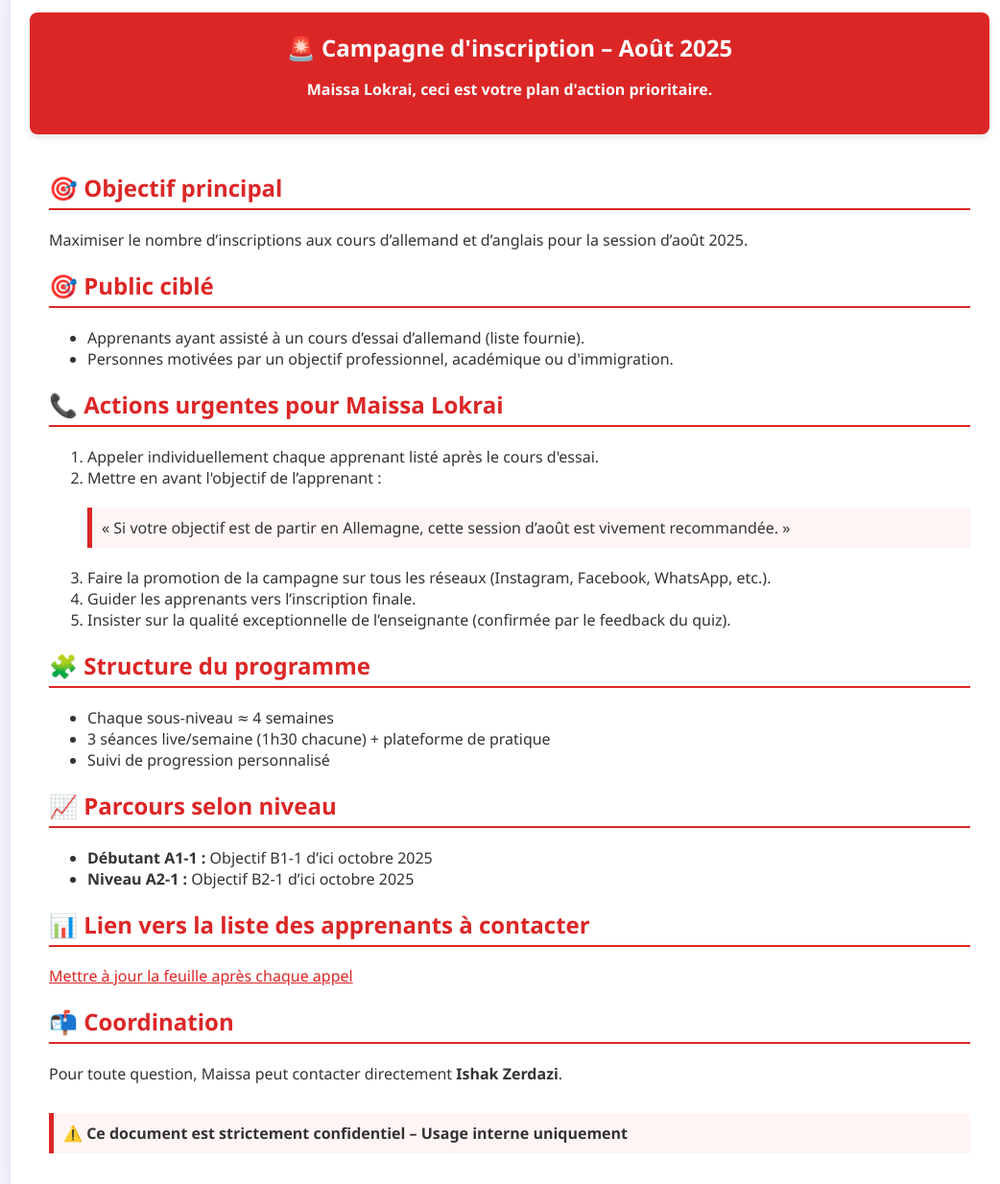
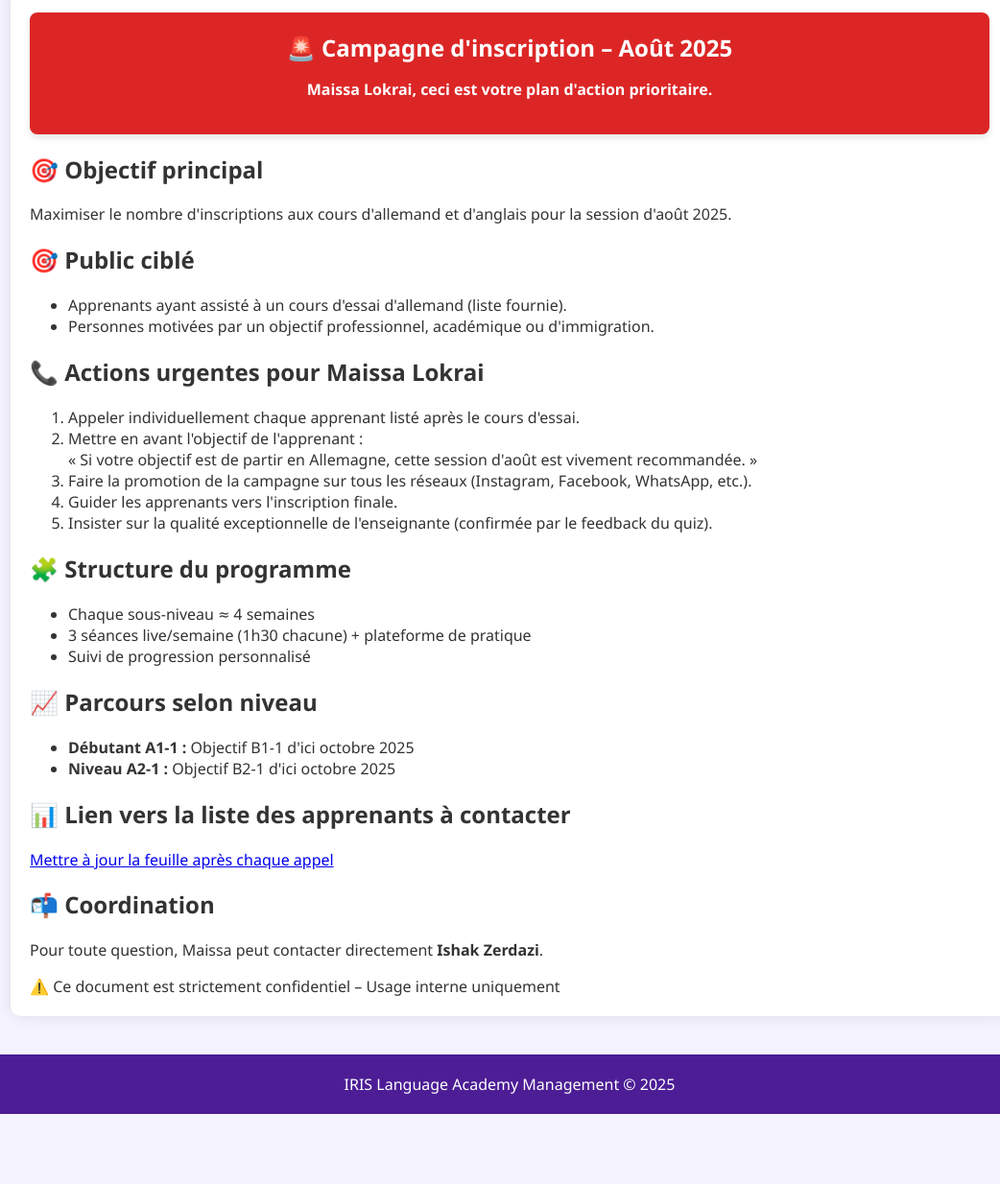
Before and after one commit to irisacademy-dz/gestion, a plain HTML site: page index.html in a window 1280 px wide. Shown: the part 957-2191 px from the top of the page at 96% size, without its empty margins (109-1151 px from the left). After the commit the page ends 2118 px from the top, so only its background shows below. Drawn offline with Linux system fonts and the light colour scheme.

Commit message:
Update index.html

```diff
--- a/index.html
+++ b/index.html
@@ -142,6 +142,23 @@
             margin-top: 30px;
         }
 
+        #campagne {
+            max-width: 1000px;
+            margin: 40px auto;
+            padding: 20px;
+            background: white;
+            border-radius: 10px;
+            box-shadow: 0 0 15px rgba(0,0,0,0.1);
+        }
+
+        #campagne header {
+            background: var(--accounting-red);
+            color: white;
+            padding: 20px;
+            border-radius: 8px;
+            margin-bottom: 20px;
+        }
+
         @media (max-width: 768px) {
             .container {
                 grid-template-columns: 1fr;
@@ -215,7 +232,7 @@
         </div>
 
         <!-- Nouvelle Carte: Campagne d'inscription – Août 2025 -->
-        <div class="card accounting" onclick="window.location.href='#campagne';" title="Voir la Campagne d'inscription Août 2025">
+        <div class="card accounting">
             <h2>
                 <span class="iris-icon accounting-icon"><i class="fas fa-bullhorn"></i></span>
                 🚨 Campagne d'inscription – Août 2025
@@ -225,56 +242,56 @@
         </div>
     </div>
 
-    <!-- Section détaillée de la Campagne, cachée par défaut -->
-    <section id="campagne" style="max-width: 1000px; margin: 40px auto; padding: 20px; background: white; border-radius: 10px; box-shadow: 0 0 15px rgba(0,0,0,0.1);">
-        <header style="background: var(--accounting-red); color: white; padding: 20px; border-radius: 8px;">
+    <!-- Section détaillée de la Campagne -->
+    <section id="campagne">
+        <header>
             <h1>🚨 Campagne d'inscription – Août 2025</h1>
             <p><strong>Maissa Lokrai, ceci est votre plan d'action prioritaire.</strong></p>
         </header>
 
-        <article style="padding: 20px; color: #333;">
-            <h2 style="color: var(--accounting-red); border-bottom: 2px solid var(--accounting-red); padding-bottom: 5px;">🎯 Objectif principal</h2>
-            <p>Maximiser le nombre d’inscriptions aux cours d’allemand et d’anglais pour la session d’août 2025.</p>
+        <article>
+            <h2>🎯 Objectif principal</h2>
+            <p>Maximiser le nombre d'inscriptions aux cours d'allemand et d'anglais pour la session d'août 2025.</p>
 
-            <h2 style="color: var(--accounting-red); border-bottom: 2px solid var(--accounting-red); padding-bottom: 5px;">🎯 Public ciblé</h2>
+            <h2>🎯 Public ciblé</h2>
             <ul>
-                <li>Apprenants ayant assisté à un cours d’essai d’allemand (liste fournie).</li>
+                <li>Apprenants ayant assisté à un cours d'essai d'allemand (liste fournie).</li>
                 <li>Personnes motivées par un objectif professionnel, académique ou d'immigration.</li>
             </ul>
 
-            <h2 style="color: var(--accounting-red); border-bottom: 2px solid var(--accounting-red); padding-bottom: 5px;">📞 Actions urgentes pour Maissa Lokrai</h2>
+            <h2>📞 Actions urgentes pour Maissa Lokrai</h2>
             <ol>
                 <li>Appeler individuellement chaque apprenant listé après le cours d'essai.</li>
-                <li>Mettre en avant l'objectif de l’apprenant :
-                    <div style="background: #FFF5F5; padding: 10px; border-left: 5px solid #DC2626; margin: 20px 0;">
-                        « Si votre objectif est de partir en Allemagne, cette session d’août est vivement recommandée. »
+                <li>Mettre en avant l'objectif de l'apprenant :
+                    <div class="highlight-box">
+                        « Si votre objectif est de partir en Allemagne, cette session d'août est vivement recommandée. »
                     </div>
                 </li>
                 <li>Faire la promotion de la campagne sur tous les réseaux (Instagram, Facebook, WhatsApp, etc.).</li>
-                <li>Guider les apprenants vers l’inscription finale.</li>
-                <li>Insister sur la qualité exceptionnelle de l’enseignante (confirmée par le feedback du quiz).</li>
+                <li>Guider les apprenants vers l'inscription finale.</li>
+                <li>Insister sur la qualité exceptionnelle de l'enseignante (confirmée par le feedback du quiz).</li>
             </ol>
 
-            <h2 style="color: var(--accounting-red); border-bottom: 2px solid var(--accounting-red); padding-bottom: 5px;">🧩 Structure du programme</h2>
+            <h2>🧩 Structure du programme</h2>
             <ul>
                 <li>Chaque sous-niveau ≈ 4 semaines</li>
                 <li>3 séances live/semaine (1h30 chacune) + plateforme de pratique</li>
                 <li>Suivi de progression personnalisé</li>
             </ul>
 
-            <h2 style="color: var(--accounting-red); border-bottom: 2px solid var(--accounting-red); padding-bottom: 5px;">📈 Parcours selon niveau</h2>
+            <h2>📈 Parcours selon niveau</h2>
             <ul>
-                <li><strong>Débutant A1-1 :</strong> Objectif B1-1 d’ici octobre 2025</li>
-                <li><strong>Niveau A2-1 :</strong> Objectif B2-1 d’ici octobre 2025</li>
+                <li><strong>Débutant A1-1 :</strong> Objectif B1-1 d'ici octobre 2025</li>
+                <li><strong>Niveau A2-1 :</strong> Objectif B2-1 d'ici octobre 2025</li>
             </ul>
 
-            <h2 style="color: var(--accounting-red); border-bottom: 2px solid var(--accounting-red); padding-bottom: 5px;">📊 Lien vers la liste des apprenants à contacter</h2>
-            <p><a href="https://docs.google.com/spreadsheets/d/1IPIAflHmoTBTwj_1mzfIm1-rx4qhxqCY5--bto3cE5c/edit" target="_blank" style="color: var(--accounting-red); text-decoration: underline;">Mettre à jour la feuille après chaque appel</a></p>
+            <h2>📊 Lien vers la liste des apprenants à contacter</h2>
+            <p><a href="https://docs.google.com/spreadsheets/d/1IPIAflHmoTBTwj_1mzfIm1-rx4qhxqCY5--bto3cE5c/edit" target="_blank">Mettre à jour la feuille après chaque appel</a></p>
 
-            <h2 style="color: var(--accounting-red); border-bottom: 2px solid var(--accounting-red); padding-bottom: 5px;">📬 Coordination</h2>
+            <h2>📬 Coordination</h2>
             <p>Pour toute question, Maissa peut contacter directement <strong>Ishak Zerdazi</strong>.</p>
 
-            <div style="background: #FFF5F5; padding: 10px; border-left: 5px solid #DC2626; margin-top: 30px; font-weight: bold;">
+            <div class="confidential-notice">
                 ⚠️ Ce document est strictement confidentiel – Usage interne uniquement
             </div>
         </article>
@@ -283,5 +300,17 @@
     <footer>
         IRIS Language Academy Management &copy; 2025
     </footer>
+
+    <script>
+        // Smooth scrolling for anchor links
+        document.querySelectorAll('a[href^="#"]').forEach(anchor => {
+            anchor.addEventListener('click', function(e) {
+                e.preventDefault();
+                document.querySelector(this.getAttribute('href')).scrollIntoView({
+                    behavior: 'smooth'
+                });
+            });
+        });
+    </script>
 </body>
 </html>
```
